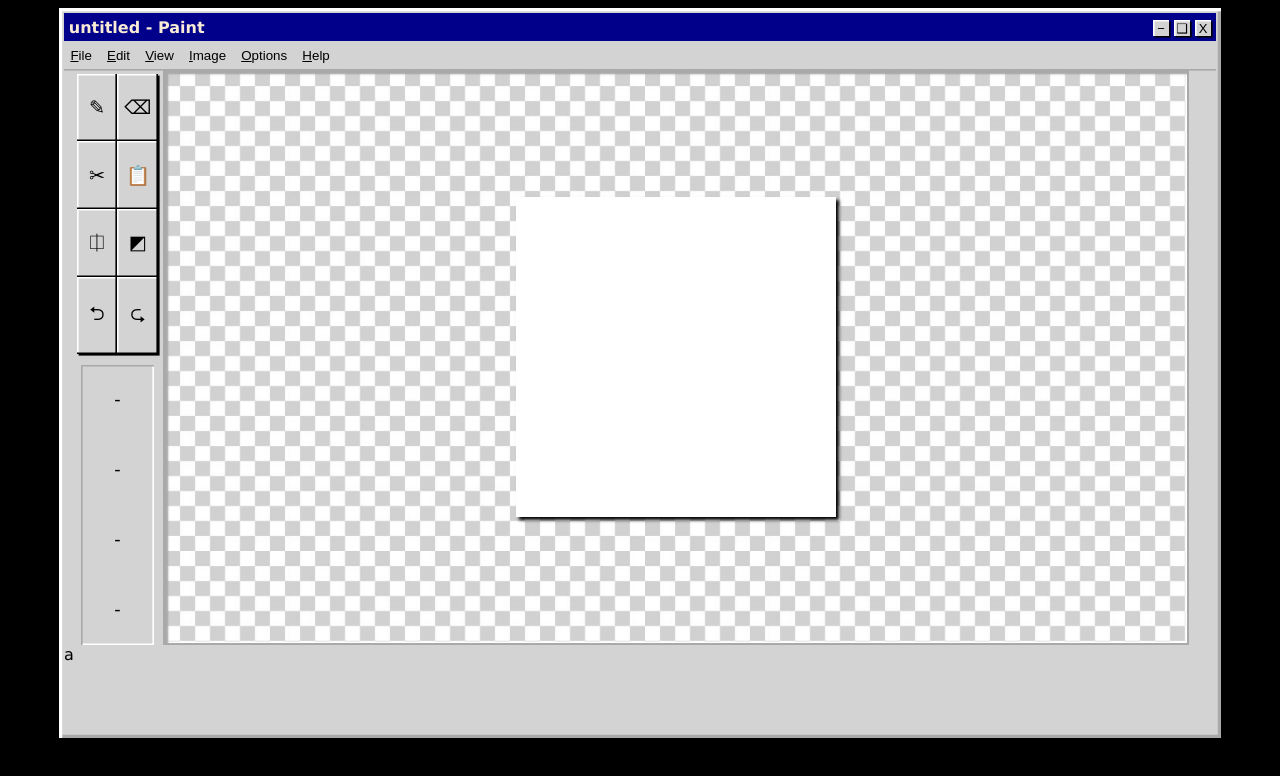
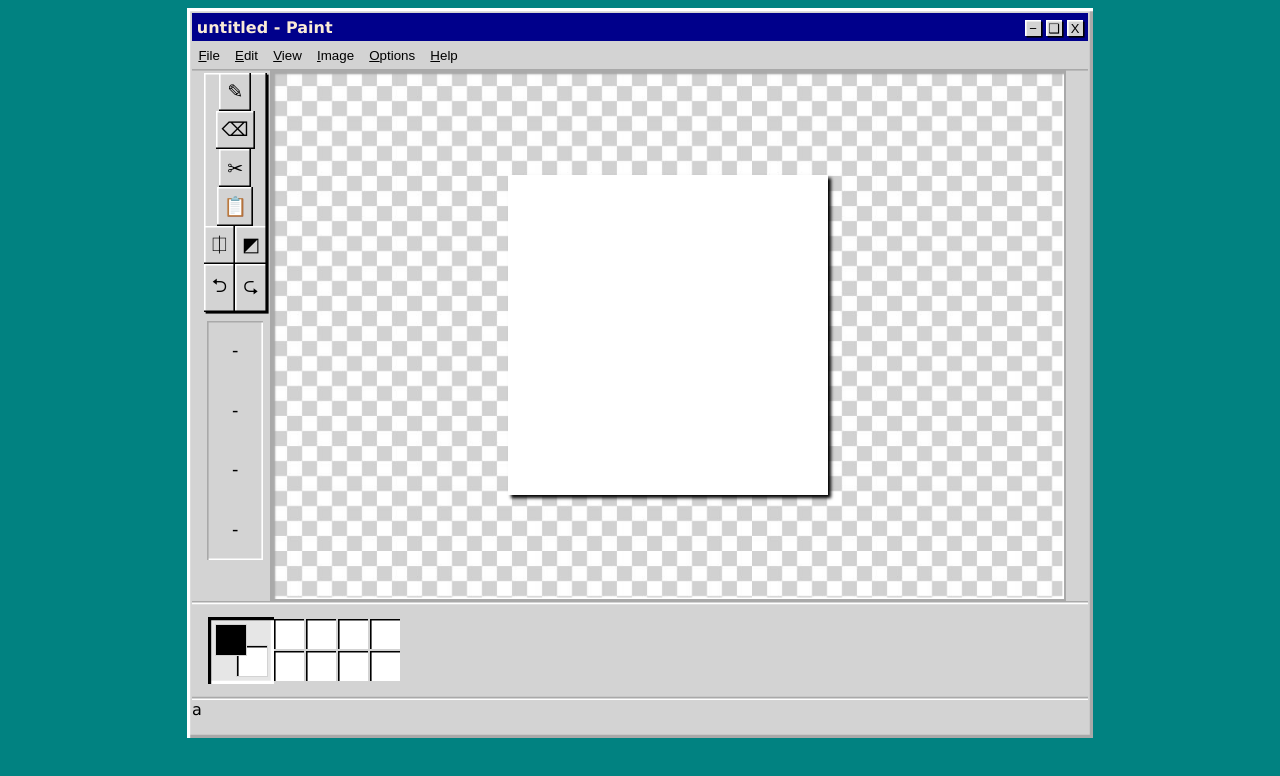
Before and after one commit to DoubleVadd/DrawPad, a plain HTML site: page index.html in a window 1280 px wide. Drawn offline with Linux system fonts and the light colour scheme.

Commit message:
colour selection Ui is complete

```diff
--- a/index.html
+++ b/index.html
@@ -50,14 +50,30 @@
                 </div>
 
             </div>
-
             <div class="canvas-container">
                 <div class="canvas-block">
-
                 </div>
             </div>
         </div>
 
+        <div class="color-container">
+            <div class="main-color">
+                <div class="colors color-1" id="selected-color"></div>
+                <div class="colors color-2" id="sub-color">
+                </div>
+            </div>
+            <div class="color-selection">
+                <div class="colors" id="color1"></div>
+                <div class="colors" id="color2"></div>
+                <div class="colors" id="color3"></div>
+                <div class="colors" id="color4"></div>
+                <div class="colors" id="color5"></div>
+                <div class="colors" id="color6"></div>
+                <div class="colors" id="color7"></div>
+                <div class="colors" id="color8"></div>
+
+            </div>
+        </div>
 
         <footer>a</footer>
 
--- a/styles.css
+++ b/styles.css
@@ -1,11 +1,12 @@
 body{
-    background-color: black;
+    background-color: RGB(1,130,129);
     font-family: Verdana, Geneva, Tahoma, sans-serif;
+    overflow: hidden;
 
 }
 
 .application{
-    width: 90vw;
+    width: 70vw;
     height: 90vh;
     margin: 0 auto;
     background-color: lightgray;
@@ -13,6 +14,7 @@ body{
     box-shadow: inset 0.2rem 0.2rem white, inset -0.2rem -0.2rem darkgray;
     display: flex;
     flex-direction: column;
+    overflow: auto;
 }
 
 /* HEADER AREA BUTTONS AND SETTINGS */
@@ -88,26 +90,31 @@ button.top-right:active{
 
 .tool-container, .brush-container{
     width: 90%;
-    height: 50%;
+    height: 45%;
     margin: 0 auto;
     margin-top: 5%;
     box-shadow:inset -0.1rem -0.1rem 0rem black,inset 0.1rem 0.1rem white, 0.1rem 0.1rem black;
     display: flex;
     flex-flow:wrap;
     justify-content: center;
+    overflow: auto;
 }
 
 .tool, .brush{
     border: none;
-
     box-shadow:inset -0.1rem -0.1rem 0rem black,inset 0.1rem 0.1rem white;
     background-color: lightgray;
     font-size: larger;
     min-width: 50%;
 }
 
+button{
+    cursor:pointer;
+}
+
 .tool:active, .brush:active{
-    background-color: dimgray;
+    background-color: white;
+    box-shadow:inset 0.1rem 0.1rem 0rem black,inset -0.1rem -0.1rem lightgray;
 
 }
 
@@ -149,15 +156,82 @@ button.top-right:active{
     box-shadow: 0.2rem 0.2rem 0.2rem black;
 }
 
+.canvas-container{
+    background-color: lightgray;
+}
+
+
+
+/* COLOUR CONTAINER SECTION */
+
+.color-container{
+    width: 100%;
+    height: 10%;
+    min-height: fit-content;
+    box-shadow: inset 0rem 0.1rem darkgrey, inset 0rem 0.2rem white ,inset 0rem -0.1rem white, inset 0rem -0.2rem darkgrey;
+    display: flex;
+    margin-right: auto;
+    padding-top: 1rem;
+    padding-bottom: 1rem;
+    gap: 1%;
+}
+
+.main-color{
+    /* background-color: red; */
+    box-shadow:inset 0.2rem 0.2rem 0rem black,inset -0.2rem -0.2rem white;
+    background-color:rgb(230, 230, 230);
+    height: 100%;
+    aspect-ratio: 1/1;
+    display: flex;
+    align-content: center;
+    justify-content: center;
+    align-items: center;
+    position: relative;
+    margin-left: 1rem;
+}
+
+.color-selection{
+    height: 100%;
+    width: 10%;
+    margin-left: 1%;
+    /* background-color: blue; */
+    display: flex;
+    flex-wrap: wrap;
+    flex-flow: column wrap;
+    align-content: center;
+    justify-content: center;
+    align-items: center;
+}
+
+.colors{
+    height: 45%;
+    box-shadow:inset 0.1rem 0.1rem 0rem black;
+    border: 1px solid lightgray;
+    background-color: white;
+    aspect-ratio: 1/1;
+}
+
+.color-1{
+    background-color: black;
+    position: absolute;
+    left: 10%;
+    top: 10%;
+    margin: 0 0;
+    z-index: 1;
+}
+.color-2{
+    position: absolute;
+    right: 10%;
+    bottom: 10%;
+    margin: 0 0;
+    z-index: 0;
+}
 
 
 
 
 footer{
+    width: 100%;
+    height: 5%;
     background-color: lightgray;
 }
-
-
-.canvas-container{
-    background-color: lightgray;
-}
```
